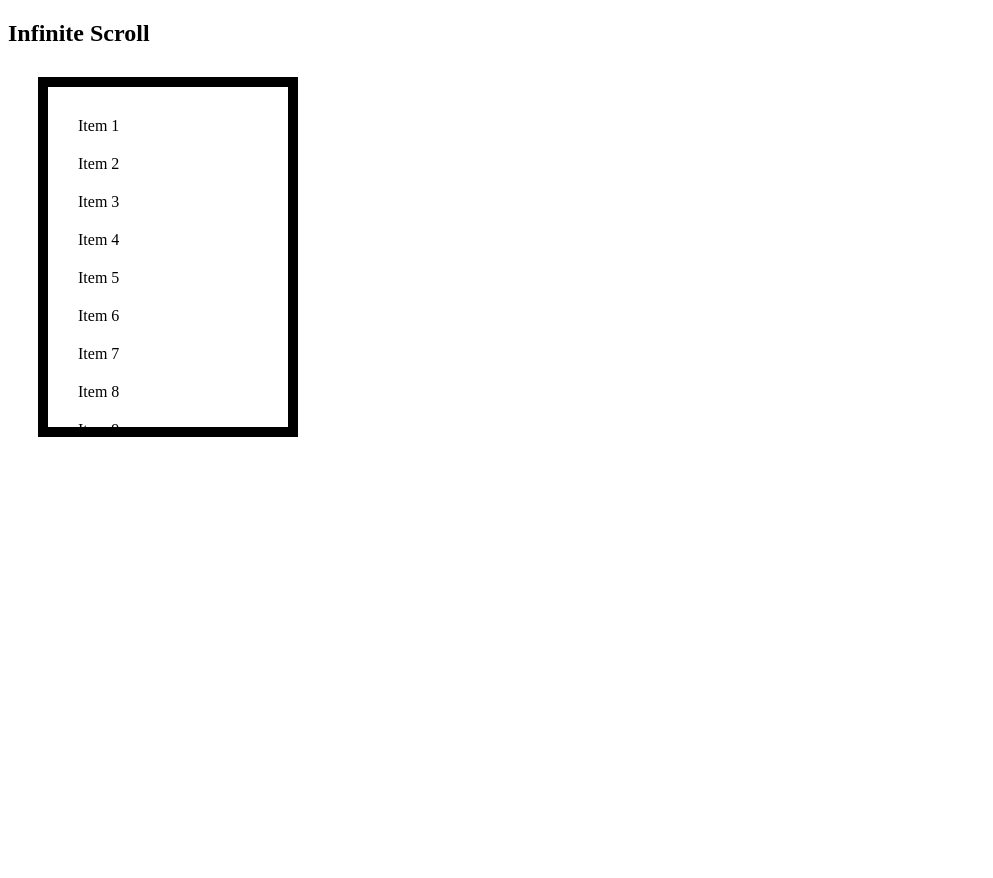
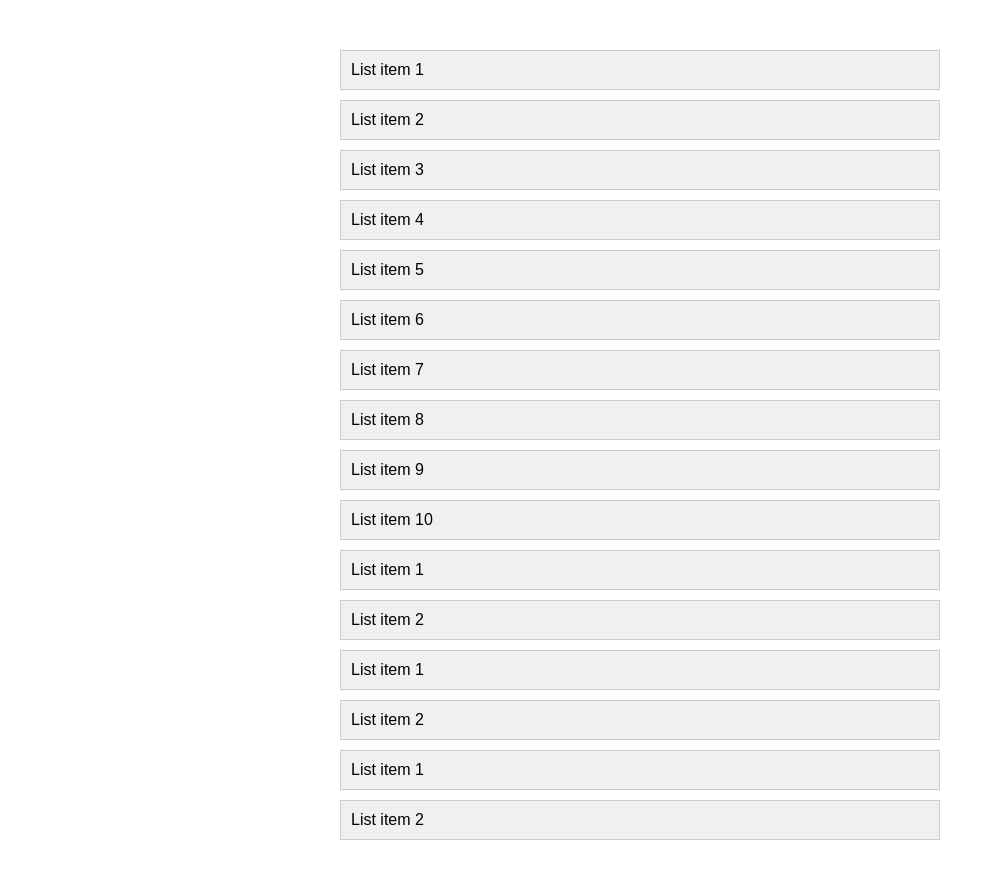
Before and after one commit to acciojob/infinite-scroll-warishshahbaz, a website: page main.html in a window 1280 px wide. Shown: the whole page, without its empty margins (0-993 px from the left). Before the commit the page ends 800 px from the top, so only its background shows below. Drawn offline with Linux system fonts and the light colour scheme.

Commit message:
created a submission

```diff
--- a/main.html
+++ b/main.html
@@ -1,29 +1,19 @@
 <!DOCTYPE html>
 <html lang="en">
-  <head>
-    <meta charset="UTF-8" />
-    <meta http-equiv="X-UA-Compatible" content="IE=edge" />
-    <meta name="viewport" content="width=device-width, initial-scale=1.0" />
-    <link rel="stylesheet" href="./styles.css" type="text/css" />
+<head>
+<meta charset="UTF-8">
+<meta name="viewport" content="width=device-width, initial-scale=1.0">
+<title>Dynamic List</title>
+<link rel="stylesheet" href="styles.css">
+</head>
+<body>
 
-    <title>Document</title>
-  </head>
-  <body>
-    <h2>Infinite Scroll</h2>
-    <main>
-      <ol id="infi-list">
-		  <li>Item 1</li>
-		   <li>Item 2</li>
-		   <li>Item 3</li>
-		   <li>Item 4</li>
-		   <li>Item 5</li>
-		   <li>Item 6</li>
-		   <li>Item 7</li>
-		   <li>Item 8</li>
-		   <li>Item 9</li>
-		   <li>Item 10</li>
-	  </ol>
-    </main>
-    <script src="./script.js"></script>
-  </body>
+<div class="container">
+  <ul class="list">
+    <!-- List items will be dynamically added here -->
+  </ul>
+</div>
+
+<script src="script.js"></script>
+</body>
 </html>
--- a/script.js
+++ b/script.js
@@ -1,12 +1,13 @@
-document.addEventListener('DOMContentLoaded', () => {
+document.addEventListener('DOMContentLoaded', function() {
   const list = document.querySelector('.list');
 
   // Function to add list items
   function addListItems(count) {
     for (let i = 0; i < count; i++) {
-      const li = document.createElement('li');
-      li.textContent = `List item ${i + 1}`;
-      list.appendChild(li);
+      const listItem = document.createElement('li');
+      listItem.classList.add('list-item');
+      listItem.textContent = `List item ${i + 1}`;
+      list.appendChild(listItem);
     }
   }
 
--- a/styles.css
+++ b/styles.css
@@ -1,16 +1,21 @@
-#infi-list {
-  width: 200px;
-  height: 300px;
-  overflow: auto;
+body {
+  margin: 0;
+  font-family: Arial, sans-serif;
+}
 
-  margin: 30px;
-  padding: 20px;
-  border: 10px solid black;
+.container {
+  max-width: 600px;
+  margin: 50px auto;
 }
-li {
+
+.list {
+  list-style: none;
+  padding: 0;
+}
+
+.list-item {
+  background-color: #f0f0f0;
+  border: 1px solid #ccc;
+  margin-bottom: 10px;
   padding: 10px;
-  list-style-type: none;
 }
-li:hover {
-  background: #ccc;
-}
```
